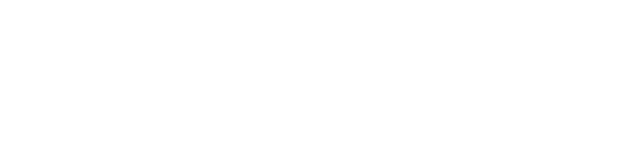
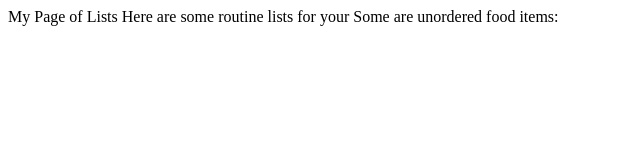
Before and after one commit to Tim-Healy/project-templates, a plain HTML site: page index.html in a window 1280 px wide. Shown: the whole page, without its empty margins (0-640 px from the left). Drawn offline with Linux system fonts and the light colour scheme.

Commit message:
Updated files for Day 2 class

```diff
--- a/index.html
+++ b/index.html
@@ -24,6 +24,9 @@
 
 <body>
     <!-- YOUR CONTENT GOES HERE -->
+    My Page of Lists
+    Here are some routine lists for your
+    Some are unordered food items:
 
 
     <!-- Your javascript should be called here -->
```
